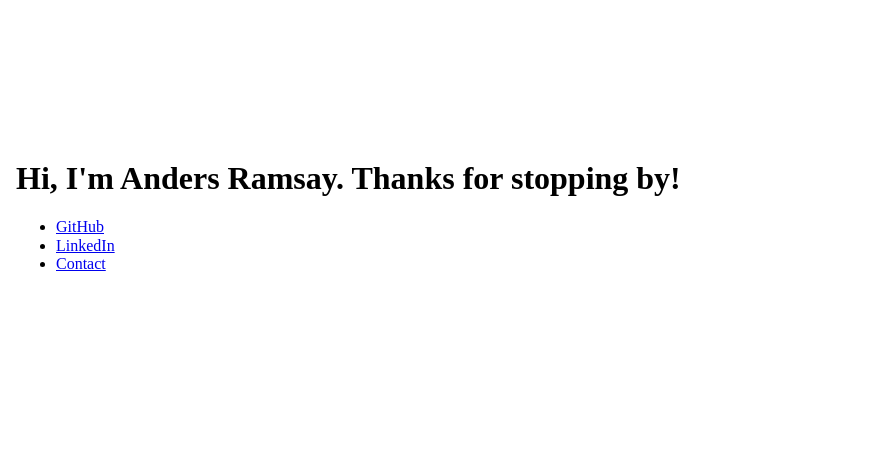
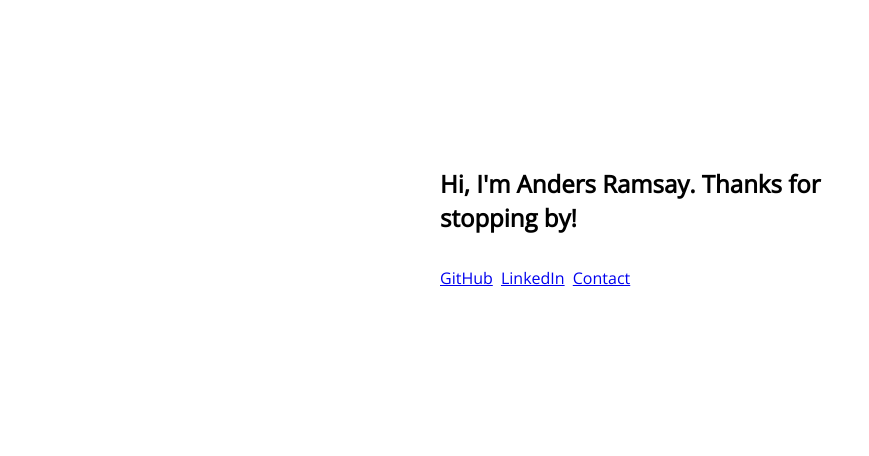
Before and after one commit to andersr/my-personal-site, a website: page index.html in a window 1280 px wide. Shown: the part 88-544 px from the top of the page, without its empty margins (0-869 px from the left). Drawn offline with nearby package versions, Linux system fonts and the light colour scheme; a small style sheet from the web is missing.

Commit message:
add minimal styling

```diff
--- a/index.html
+++ b/index.html
@@ -4,11 +4,12 @@
 <head>
   <meta name="viewport" content="width=device-width, initial-scale=1">
   <title>My Personal Site</title>
-  <link rel="stylesheet" href="https://cdnjs.cloudflare.com/ajax/libs/normalize/8.0.1/normalize.css"
-    integrity="sha256-uHu2MAd1LvCOVEAhvMld4LpJi7dUGS7GVzvG/5B3hlo=" crossorigin="anonymous" />
+  <!-- <link rel="stylesheet" href="https://cdnjs.cloudflare.com/ajax/libs/normalize/8.0.1/normalize.css"
+    integrity="sha256-uHu2MAd1LvCOVEAhvMld4LpJi7dUGS7GVzvG/5B3hlo=" crossorigin="anonymous" /> -->
+  <link href="https://fonts.googleapis.com/css?family=Open+Sans&display=swap" rel="stylesheet">
   <style>
     /* apply a natural box layout model to all elements, but allowing components to change */
-    html {
+    /* html {
       box-sizing: border-box;
     }
 
@@ -16,11 +17,12 @@
     *:before,
     *:after {
       box-sizing: inherit;
-    }
+    } */
 
     html,
     body {
       height: 100%;
+      font-family: 'Open Sans', sans-serif;
     }
 
     body {
@@ -33,14 +35,36 @@
       flex-direction: column;
       justify-content: center;
     }
+
+    .hero.content {
+      /* add for large screens */
+      max-width: 25em;
+      margin-left: auto;
+      margin-right: auto;
+    }
+
+    h1 {
+      font-size: 1.5em;
+      line-height: 1.4;
+    }
+
+    ul.inline {
+      list-style-type: none;
+      padding: 0;
+    }
+
+    ul.inline li {
+      display: inline;
+      padding-right: .25em;
+    }
   </style>
 </head>
 
 <body>
   <div class="hero">
-    <div>
+    <div class="hero content">
       <h1>Hi, I'm Anders Ramsay. Thanks for stopping by!</h1>
-      <ul>
+      <ul class="inline">
         <li><a href="https://github.com/andersr">GitHub</a></li>
         <li><a href="https://www.linkedin.com/in/andersramsay/">LinkedIn</a></li>
         <li><a href="mailto:anders+web@anders.co">Contact</a></li>
```
